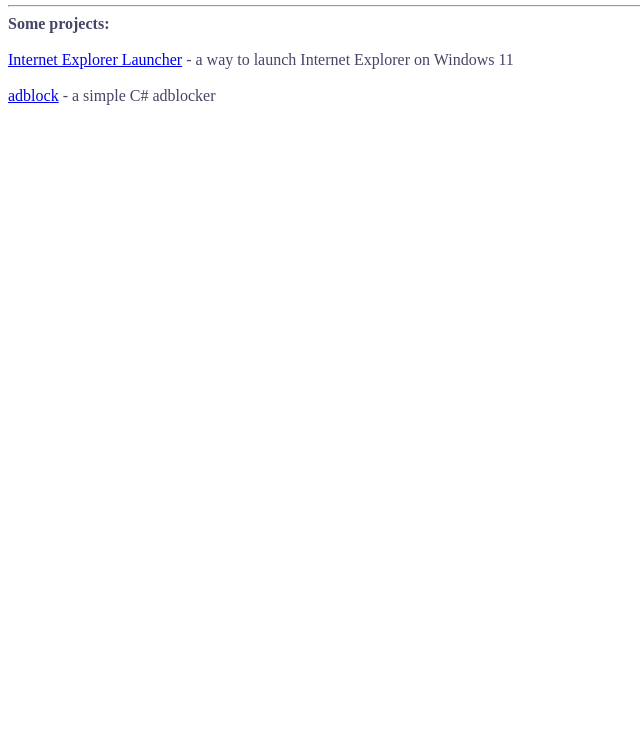
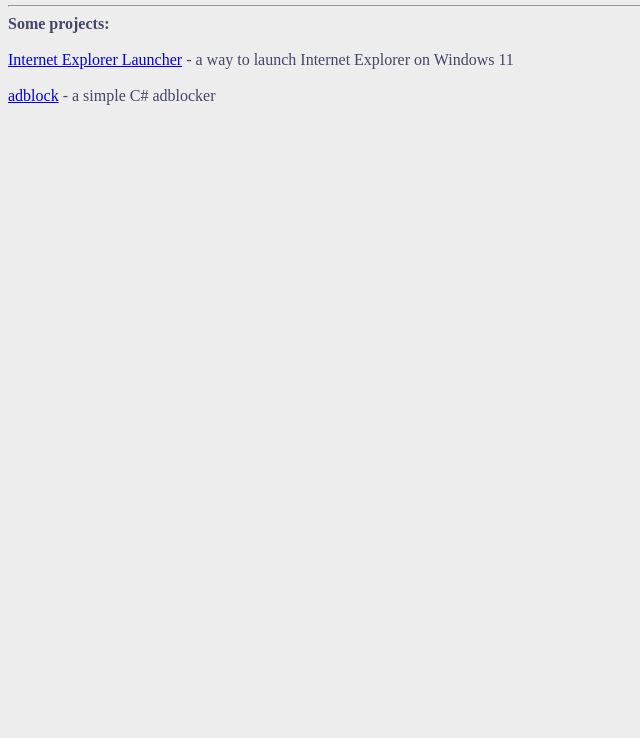
Before and after one commit to ciao1092/ciao1092.github.io, a plain HTML site: page index.html in a window 1280 px wide. Shown: the part 62-800 px from the top of the page, without its empty margins (0-640 px from the left). Drawn offline with Linux system fonts and the light colour scheme.

Commit message:
Update index.html

```diff
--- a/index.html
+++ b/index.html
@@ -4,7 +4,7 @@
     <title>ciao1092</title>
     <meta name="viewport" content="width=device-width,initial-scale=1" />
     <style>
-      body { background-color: #ffffff; color: #454567; }
+      body { background-color: #ededed; color: #454567; }
     </style>
   </head>
   <body>
```
